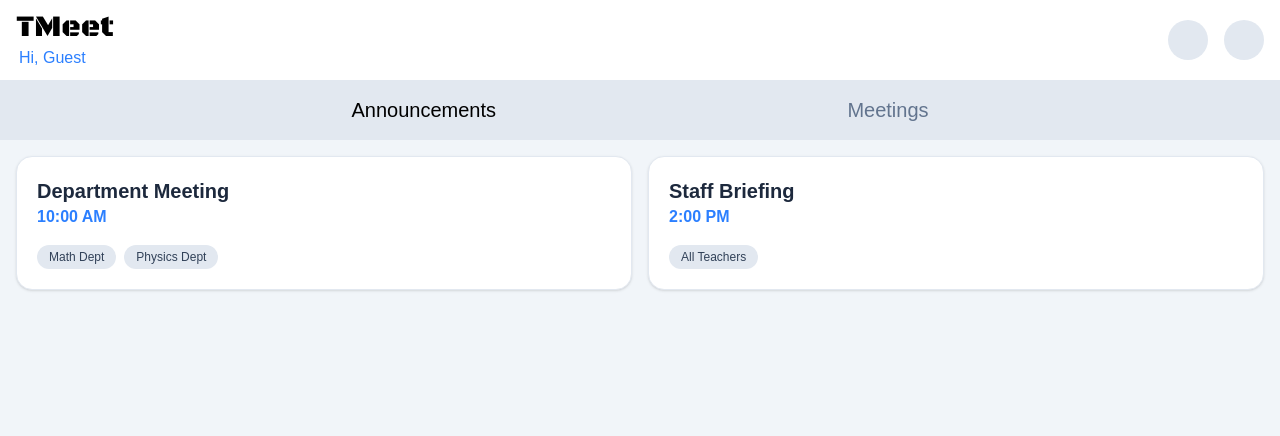
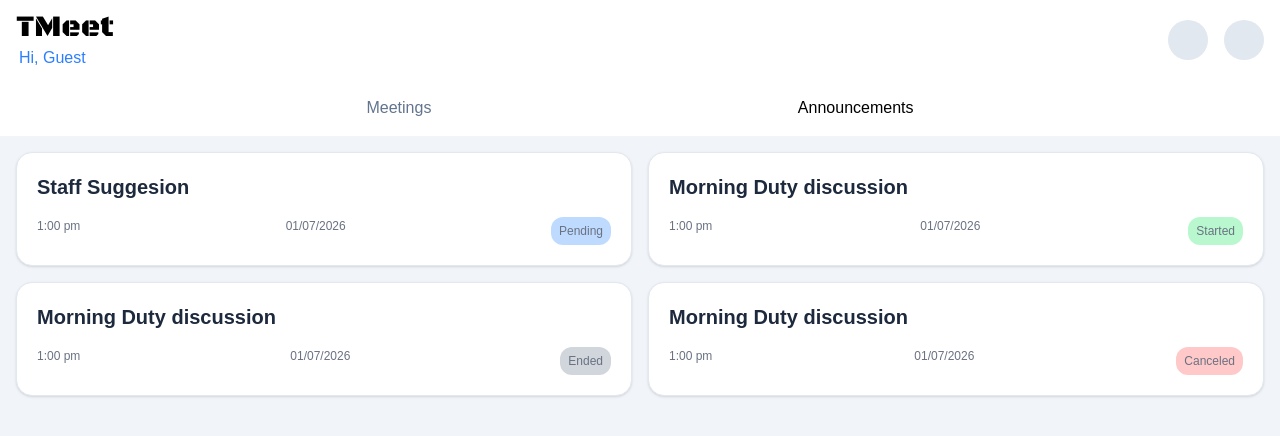
Before and after one commit to Peter-kent-19/TMeet, a React (Vite) app in the folder view/: page /meets in a window 1280 px wide. Shown: the top 436 px of the page. Built offline with nearby package versions, Linux system fonts and the light colour scheme; sample sign-in values are in the browser's storage; a web font is replaced by a local one.

Commit message:
completed signin-create-new-password feature || Removed the old principal nitifier to a button that is available to the principal only || Establish index page of create page

```diff
--- a/view/src/App.jsx
+++ b/view/src/App.jsx
@@ -9,6 +9,7 @@ import EmailVerifivation from './pages/auth/EmailVerification.jsx'
 
 import Home from './pages/main/Home.jsx'
 import Meetings from './pages/main/Meetings.jsx'
+import Create from './pages/main/Create.jsx'
 
 import './App.css'
 
@@ -39,6 +40,7 @@ const router = createBrowserRouter(
                 <Route index element={<Home />} />
                 <Route path="meets" element={<Meetings />} />
                 <Route path="room" element="Chat Room" />
+                <Route path="create" element={<Create />} />
             </Route>
         </>
     )
--- a/view/src/components/Header.jsx
+++ b/view/src/components/Header.jsx
@@ -2,11 +2,12 @@
 import { Link } from 'react-router-dom';
 
 // Define the Header component for the dashboard
-export default function Header() {
+export default function Header({isPrincippal}) {
     // Retrieve the 'currentUser' from localStorage to display personalized info
     const currentUserRaw = localStorage.getItem('currentUser');
     // Parse the user data or default to an empty object if not found
     const currentUser = currentUserRaw ? JSON.parse(currentUserRaw) : {};
+
 
     // Return the JSX for the header
     return (
@@ -32,16 +33,26 @@ export default function Header() {
                     <div className="h-[40px] w-[40px] rounded-[50%] bg-slate-200"></div>
                 </div>
             </div>
+
             {/* Bottom navigation section */}
-            <div className="py-4 text-xl bg-slate-200 flex justify-evenly">
+            <div className="py-4 items-center text-auto bg-white flex justify-evenly">
+                {/* Link to the meetings management page */}
+                <Link to="/meets">
+                    <div className="text-slate-500">Meetings</div>
+                </Link>
+
                 {/* Link to the main announcements page (home) */}
                 <Link to="/">
                     <div className="">Announcements</div>
                 </Link>
-                {/* Link to the meetings management page */}
-                <Link to="/meets">
-                    <div className="text-slate-500">Meetings</div>
-                </Link>
+
+
+                {/* Show link button to the creation page */}
+                {isPrincippal === 'true'
+                    ?<Link to='/create'>
+                        <button className='bg-blue-500 py-[5px] px-3 text-white rounded-xl'>+ create</button>
+                    </Link>
+                : ''}
             </div>
         </div>
     )
--- /dev/null
+++ b/view/src/pages/main/Create.jsx
@@ -0,0 +1,13 @@
+import Header from '../../components/Header.jsx'
+
+export default function Create() {
+    return(
+        <div className="bg-slate-100">
+            <Header />
+            <div className="p-5 grid gap-[10px]">
+                <div className="border-slate-400 rounded-xl [box-shadow:0px_0px_5px_orange] h-[200px] flex justify-center items-center">Create Announcement</div>
+                <div className="border-blue-400 rounded-xl [box-shadow:0px_0px_5px_blue] h-[200px] flex justify-center items-center">Create Meeting</div>
+            </div>
+        </div>
+    )
+}
--- a/view/src/pages/main/Home.jsx
+++ b/view/src/pages/main/Home.jsx
@@ -17,31 +17,21 @@ export default function Home() {
     const [newAnn, setNewAnn] = useState('');
 
     // Handle Principal adding a new announcement
-    const addAnnouncement = () => {
-        if (newAnn.trim()) {
-            setAnnouncements([...announcements, { id: Date.now(), title: 'New Announcement', content: newAnn }]);
-            setNewAnn('');
-        }
-    };
+    //const addAnnouncement = () => {
+    //    if (newAnn.trim()) {
+    //        setAnnouncements([...announcements, { id: Date.now(), title: 'New Announcement', content: newAnn }]);
+    //        setNewAnn('');
+    //    }
+    //};
 
     return (
         <div className="bg-slate-100 min-h-[100vh] overflow-auto">
-            <Header />
 
-            {/* Principal status banner */}
-            {currentUser.isPrincipal && (
-                <div className="px-4 py-2 italic text-slate-600 flex items-center gap-2">
-                    <p>You are the principal</p>
-                    {/* Add announcement section for Principal */}
-                    <input
-                        value={newAnn}
-                        onChange={(e) => setNewAnn(e.target.value)}
-                        placeholder="New announcement..."
-                        className="bg-white border rounded px-2"
-                    />
-                    <button onClick={addAnnouncement} className="bg-slate-800 text-white px-3 py-1 rounded text-sm">Post</button>
-                </div>
-            )}
+            {/* Render the header */}
+            {currentUser.isPrincipal
+                ? <Header isPrincippal="true" />
+                : <Header isPrincippal="false" />
+            }
 
             {/* Announcements grid */}
             <div className="p-4 grid gap-4 md:grid-cols-2 lg:grid-cols-3">
--- a/view/src/pages/main/Meetings.jsx
+++ b/view/src/pages/main/Meetings.jsx
@@ -4,34 +4,77 @@ import Header from './../../components/Header.jsx';
 
 // Define the Meetings component to show scheduled or past meetings
 export default function Meetings() {
+    // Retrieve current user
+    const currentUserRaw = localStorage.getItem('currentUser');
+    const currentUser = currentUserRaw ? JSON.parse(currentUserRaw) : {};
+
     // Mock data for meetings with tagged teachers
     const meetings = [
-        { id: 1, title: 'Department Meeting', time: '10:00 AM', tags: ['Math Dept', 'Physics Dept'] },
-        { id: 2, title: 'Staff Briefing', time: '2:00 PM', tags: ['All Teachers'] }
+        { id: 1,
+          title: "Staff Suggesion",
+          time: "1:00 pm",
+          date: "01/07/2026",
+          status: 'pending'
+        },
+        { id: 2,
+          title: "Morning Duty discussion",
+          time: "1:00 pm",
+          date: "01/07/2026",
+          status: 'started'
+        },
+        { id: 3,
+          title: "Morning Duty discussion",
+          time: "1:00 pm",
+          date: "01/07/2026",
+          status: 'ended'
+        },
+        { id: 4,
+          title: "Morning Duty discussion",
+          time: "1:00 pm",
+          date: "01/07/2026",
+          status: 'canceled'
+        }
     ];
+
+    const statusCol = (status) => {
+        if (status === 'pending'){
+            return 'bg-blue-200';
+        }
+        if (status === 'started'){
+            return 'bg-green-200';
+        }
+
+        if (status === 'ended'){
+            return 'bg-gray-300';
+        }
+
+        if (status === 'canceled'){
+            return 'bg-red-200';
+        }
+    }
 
     // Return the JSX structure for the meetings page
     return (
         // Main container with light background and scrollability
         <div className="bg-slate-100 min-h-[100vh] overflow-auto">
             {/* Render the header */}
-            <Header />
-
+            {currentUser.isPrincipal
+                ? <Header isPrincippal="true" />
+                : <Header isPrincippal="false" />
+            }
             {/* Main content area grid for meeting cards */}
             <div className="p-4 grid gap-4 md:grid-cols-2">
                 {meetings.map(meeting => (
                     // Individual meeting card
                     <div key={meeting.id} className="bg-white p-5 rounded-2xl shadow-sm border border-slate-200">
                         <h2 className="text-xl font-bold text-slate-800">{meeting.title}</h2>
-                        <p className="text-blue-500 font-semibold">{meeting.time}</p>
 
-                        {/* Tags section for teachers */}
-                        <div className="mt-4 flex gap-2 flex-wrap">
-                            {meeting.tags.map(tag => (
-                                <span key={tag} className="bg-slate-200 text-slate-700 px-3 py-1 rounded-full text-xs font-medium">
-                                    {tag}
-                                </span>
-                            ))}
+                        <div className="mt-4 flex gap-2 flex-wrap justify-between text-[12px] text-gray-500">
+                            <div>{meeting.time}</div>
+                            <div>{meeting.date}</div>
+                            <div className={`${statusCol(meeting.status)} rounded-xl py-[5px] px-2 [text-transform:capitalize]`}>
+                                {meeting.status}
+                            </div>
                         </div>
                     </div>
                 ))}
```
Also changed, not shown: view/src/pages/auth/MakePassword.jsx (+118 -9 lines), 1 other file (tests, documents, lock files or other folders).
